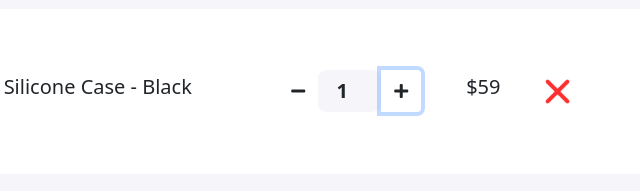
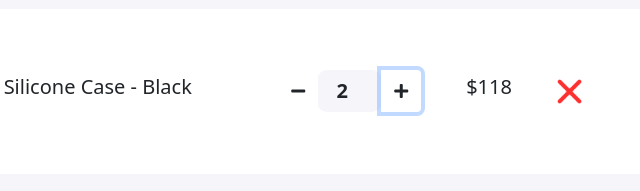
Before and after one commit to 07arif/shopping-cart, a plain HTML site: page index.html in a window 1280 px wide. Both pictures are taken after a click on the button 851 px from the left and 465 px from the top of the page. Shown: the part 374-565 px from the top of the page, 450-1090 px from the left. Drawn offline with nearby package versions, Linux system fonts and the light colour scheme.

Commit message:
js added

```diff
--- a/index.html
+++ b/index.html
@@ -45,12 +45,13 @@
                      </div>
                      <div class="col-md-5 center-item">
                         <div class="input-group number-spinner">
-                           <button class="btn btn-default"><i class="fas fa-minus"></i></button>
-                           <input type="number" min="0" class="form-control text-center" value="1">
-                           <button class="btn btn-default"><i class="fas fa-plus"></i></button>
+                           <button id="case-number-minus" class="btn btn-default"><i class="fas fa-minus"></i></button>
+                           <input id="case-number-field" type="number" min="0" class="form-control text-center"
+                              value="1">
+                           <button id="case-btn-plus" class="btn btn-default"><i class="fas fa-plus"></i></button>
 
                         </div>
-                        <h5>$59</h5>
+                        <h5>$<span id="case-total">59</span></h5>
                         <img src="images/remove.png" alt="" class="remove-item">
                      </div>
                   </div>
@@ -79,6 +80,7 @@
          </div>
       </div>
    </section>
+   <script src="js/case.js"></script>
 </body>
 
 </html>
--- /dev/null
+++ b/js/case.js
@@ -0,0 +1,40 @@
+/*
+1.add eventlistner to the case plus button
+2.get the value inside the case number field (input field)
+3.convert the new case number
+4.caculate the new case number
+5.set the value to the case number field
+*/
+
+function updateCaseNumber(isIncrease) {
+
+    const caseNumberField = document.getElementById('case-number-field');
+    const caseNumberString = caseNumberField.value;
+    const previousCaseNumber = parseInt(caseNumberString);
+
+    let newCaseNumber;
+
+    if (isIncrease === true) {
+        newCaseNumber = previousCaseNumber + 1;
+    }
+    else {
+        newCaseNumber = previousCaseNumber - 1;
+
+    }
+    caseNumberField.value = newCaseNumber;
+    return newCaseNumber;
+}
+
+
+document.getElementById('case-btn-plus').addEventListener('click', function () {
+    const newCaseNumber = updateCaseNumber(true);
+    const caseTotalPrice = newCaseNumber * 59;
+    const caseTotalElement = document.getElementById('case-total');
+    caseTotalElement.innerText = caseTotalPrice;
+
+});
+
+document.getElementById('case-number-minus').addEventListener('click', function () {
+    updateCaseNumber(false);
+
+})
```
